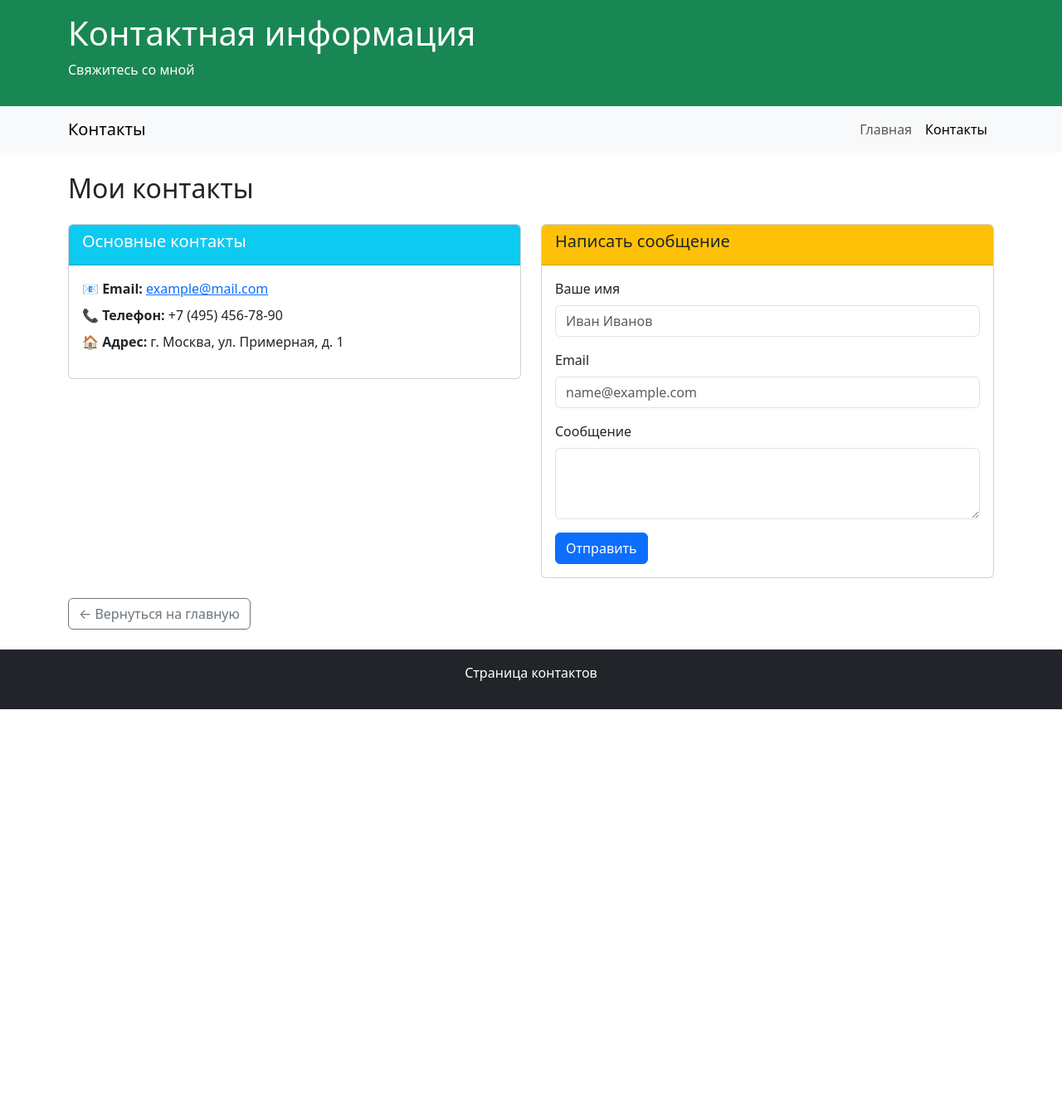
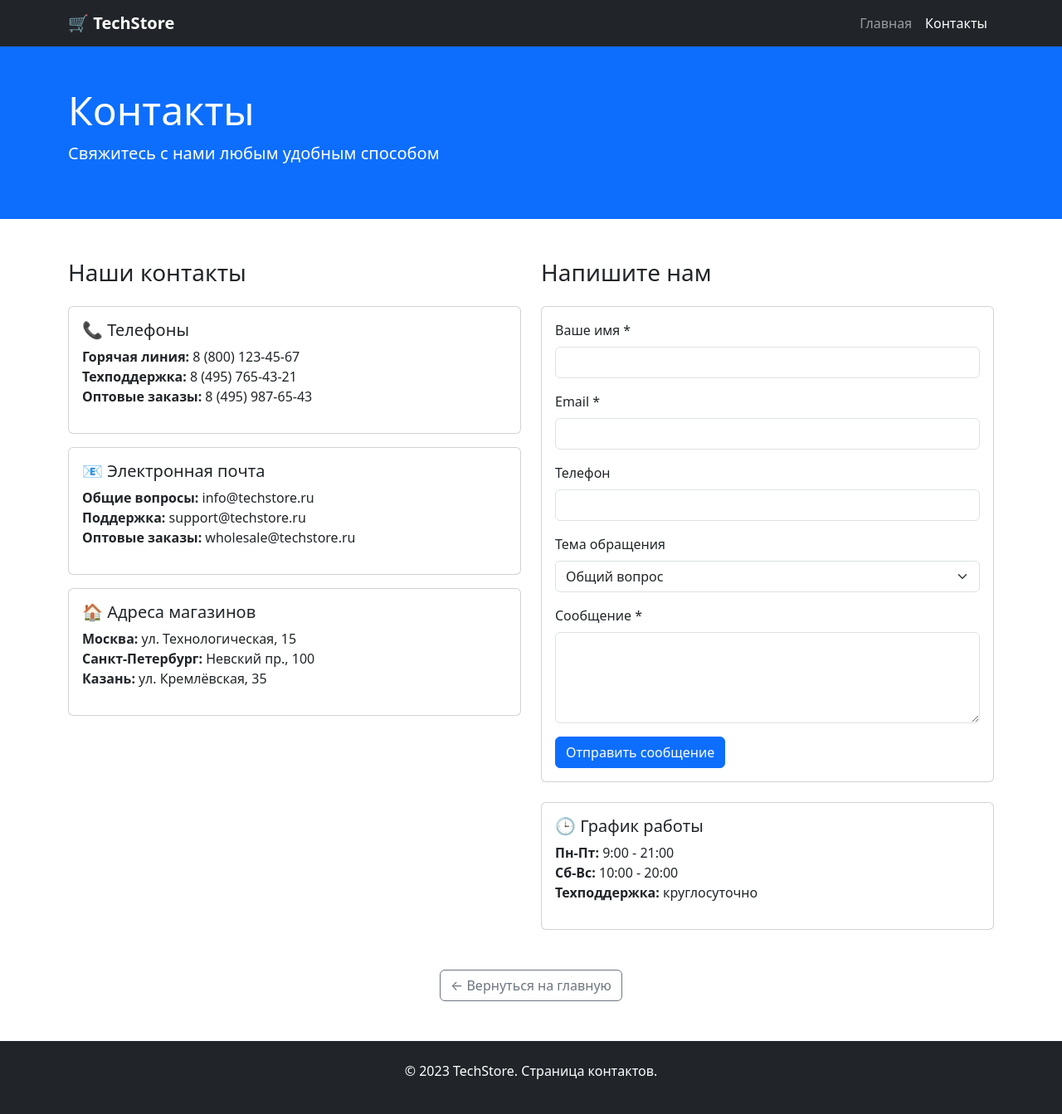
Before and after one commit to Urffin-Juss/homework_22, a Django app: template catalog/templates/catalog/contacts.html in a window 1280 px wide. Shown: the whole page at 83% size. Before the commit the page ends 855 px from the top, so only its background shows below. Run offline with Django 5.2, Linux system fonts and the light colour scheme; the template is opened without the code that fills it, so the values that code supplies are empty; some libraries are stand-ins or nearby versions.

Commit message:
add contacts html

```diff
--- a/catalog/templates/catalog/contacts.html
+++ b/catalog/templates/catalog/contacts.html
@@ -3,25 +3,19 @@
 <head>
     <meta charset="UTF-8">
     <meta name="viewport" content="width=device-width, initial-scale=1">
-    <title>Контакты - Мой сайт</title>
+    <title>Контакты - TechStore</title>
 
-    <!-- Подключаем локальный Bootstrap -->
+    <!-- Локальный Bootstrap -->
     {% load static %}
     <link rel="stylesheet" href="{% static 'catalog/css/bootstrap.min.css' %}">
 </head>
 <body>
-    <!-- Шапка -->
-    <header class="bg-success text-white p-3">
+    <!-- Навигация (такая же как на главной) -->
+    <nav class="navbar navbar-expand-lg navbar-dark bg-dark">
         <div class="container">
-            <h1>Контактная информация</h1>
-            <p>Свяжитесь со мной</p>
-        </div>
-    </header>
-
-    <!-- Навигация -->
-    <nav class="navbar navbar-expand-lg navbar-light bg-light">
-        <div class="container">
-            <a class="navbar-brand" href="#">Контакты</a>
+            <a class="navbar-brand" href="{% url 'catalog:index' %}">
+                <strong>🛒 TechStore</strong>
+            </a>
             <div class="navbar-nav">
                 <a class="nav-link" href="{% url 'catalog:index' %}">Главная</a>
                 <a class="nav-link active" href="{% url 'catalog:contacts' %}">Контакты</a>
@@ -29,29 +23,50 @@
         </div>
     </nav>
 
+    <!-- Заголовок -->
+    <section class="bg-primary text-white py-5">
+        <div class="container">
+            <h1 class="display-5">Контакты</h1>
+            <p class="lead">Свяжитесь с нами любым удобным способом</p>
+        </div>
+    </section>
+
     <!-- Основной контент -->
-    <main class="container mt-4">
-        <h2 class="mb-4">Мои контакты</h2>
-
+    <div class="container py-5">
         <div class="row">
             <!-- Контактная информация -->
-            <div class="col-md-6">
+            <div class="col-md-6 mb-4">
+                <h3 class="mb-4">Наши контакты</h3>
+
                 <div class="card mb-3">
-                    <div class="card-header bg-info text-white">
-                        <h5>Основные контакты</h5>
+                    <div class="card-body">
+                        <h5>📞 Телефоны</h5>
+                        <ul class="list-unstyled">
+                            <li><strong>Горячая линия:</strong> 8 (800) 123-45-67</li>
+                            <li><strong>Техподдержка:</strong> 8 (495) 765-43-21</li>
+                            <li><strong>Оптовые заказы:</strong> 8 (495) 987-65-43</li>
+                        </ul>
                     </div>
+                </div>
+
+                <div class="card mb-3">
                     <div class="card-body">
+                        <h5>📧 Электронная почта</h5>
                         <ul class="list-unstyled">
-                            <li class="mb-2">
-                                <strong>📧 Email:</strong>
-                                <a href="mailto:example@mail.com">example@mail.com</a>
-                            </li>
-                            <li class="mb-2">
-                                <strong>📞 Телефон:</strong> +7 (495) 456-78-90
-                            </li>
-                            <li class="mb-2">
-                                <strong>🏠 Адрес:</strong> г. Москва, ул. Примерная, д. 1
-                            </li>
+                            <li><strong>Общие вопросы:</strong> info@techstore.ru</li>
+                            <li><strong>Поддержка:</strong> support@techstore.ru</li>
+                            <li><strong>Оптовые заказы:</strong> wholesale@techstore.ru</li>
+                        </ul>
+                    </div>
+                </div>
+
+                <div class="card">
+                    <div class="card-body">
+                        <h5>🏠 Адреса магазинов</h5>
+                        <ul class="list-unstyled">
+                            <li><strong>Москва:</strong> ул. Технологическая, 15</li>
+                            <li><strong>Санкт-Петербург:</strong> Невский пр., 100</li>
+                            <li><strong>Казань:</strong> ул. Кремлёвская, 35</li>
                         </ul>
                     </div>
                 </div>
@@ -59,43 +74,73 @@
 
             <!-- Форма обратной связи -->
             <div class="col-md-6">
+                <h3 class="mb-4">Напишите нам</h3>
+
                 <div class="card">
-                    <div class="card-header bg-warning">
-                        <h5>Написать сообщение</h5>
-                    </div>
                     <div class="card-body">
                         <form>
                             <div class="mb-3">
-                                <label for="name" class="form-label">Ваше имя</label>
-                                <input type="text" class="form-control" id="name" placeholder="Иван Иванов">
+                                <label for="contactName" class="form-label">Ваше имя *</label>
+                                <input type="text" class="form-control" id="contactName" required>
                             </div>
+
                             <div class="mb-3">
-                                <label for="email" class="form-label">Email</label>
-                                <input type="email" class="form-control" id="email" placeholder="name@example.com">
+                                <label for="contactEmail" class="form-label">Email *</label>
+                                <input type="email" class="form-control" id="contactEmail" required>
                             </div>
+
                             <div class="mb-3">
-                                <label for="message" class="form-label">Сообщение</label>
-                                <textarea class="form-control" id="message" rows="3"></textarea>
+                                <label for="contactPhone" class="form-label">Телефон</label>
+                                <input type="tel" class="form-control" id="contactPhone">
                             </div>
-                            <button type="submit" class="btn btn-primary">Отправить</button>
+
+                            <div class="mb-3">
+                                <label for="contactTopic" class="form-label">Тема обращения</label>
+                                <select class="form-select" id="contactTopic">
+                                    <option>Общий вопрос</option>
+                                    <option>Техническая поддержка</option>
+                                    <option>Оптовый заказ</option>
+                                    <option>Рекламация</option>
+                                    <option>Сотрудничество</option>
+                                </select>
+                            </div>
+
+                            <div class="mb-3">
+                                <label for="contactMessage" class="form-label">Сообщение *</label>
+                                <textarea class="form-control" id="contactMessage" rows="4" required></textarea>
+                            </div>
+
+                            <button type="submit" class="btn btn-primary">Отправить сообщение</button>
                         </form>
+                    </div>
+                </div>
+
+                <!-- График работы -->
+                <div class="card mt-4">
+                    <div class="card-body">
+                        <h5>🕒 График работы</h5>
+                        <ul class="list-unstyled">
+                            <li><strong>Пн-Пт:</strong> 9:00 - 21:00</li>
+                            <li><strong>Сб-Вс:</strong> 10:00 - 20:00</li>
+                            <li><strong>Техподдержка:</strong> круглосуточно</li>
+                        </ul>
                     </div>
                 </div>
             </div>
         </div>
 
         <!-- Кнопка возврата -->
-        <div class="mt-4">
+        <div class="text-center mt-5">
             <a href="{% url 'catalog:index' %}" class="btn btn-outline-secondary">
                 ← Вернуться на главную
             </a>
         </div>
-    </main>
+    </div>
 
-    <!-- Подвал -->
-    <footer class="bg-dark text-white p-3 mt-4">
+    <!-- Футер (упрощенный) -->
+    <footer class="bg-dark text-white py-4">
         <div class="container text-center">
-            <p>Страница контактов</p>
+            <p>&copy; 2023 TechStore. Страница контактов.</p>
         </div>
     </footer>
 </body>
```
